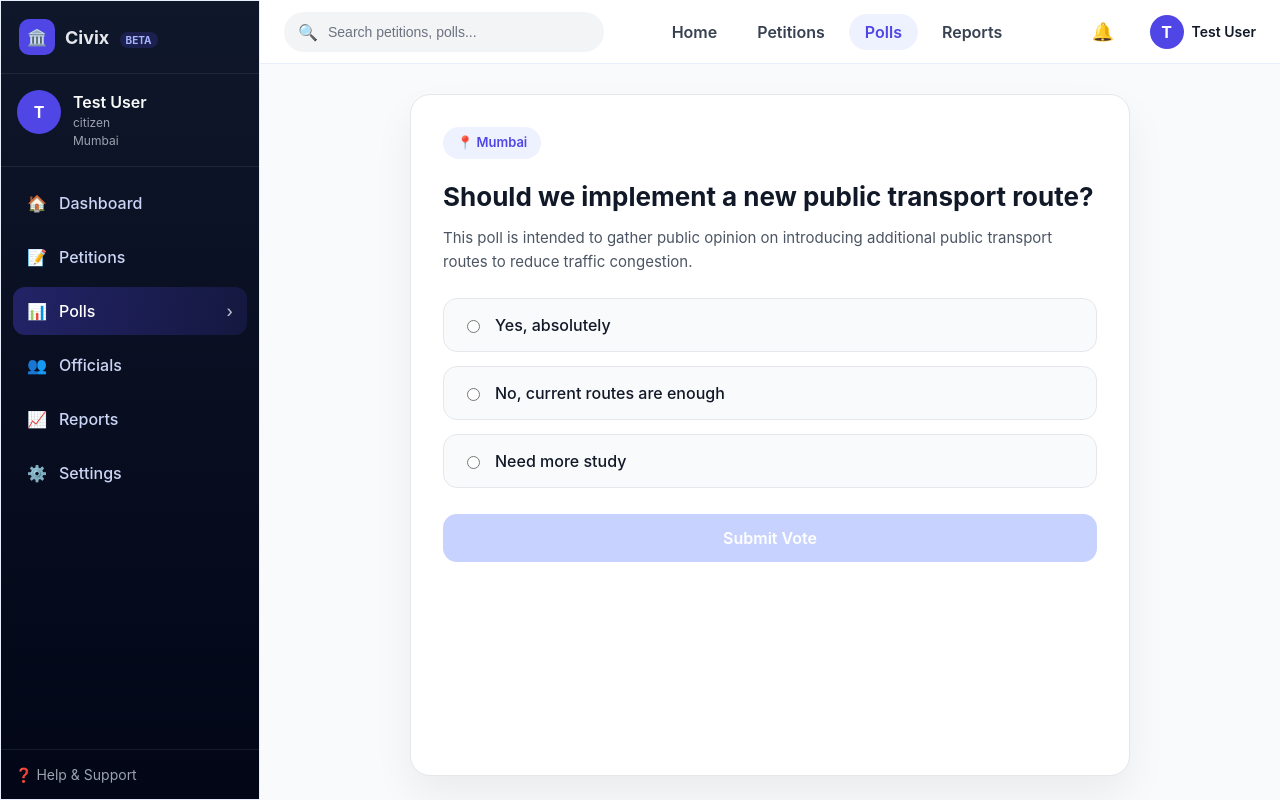
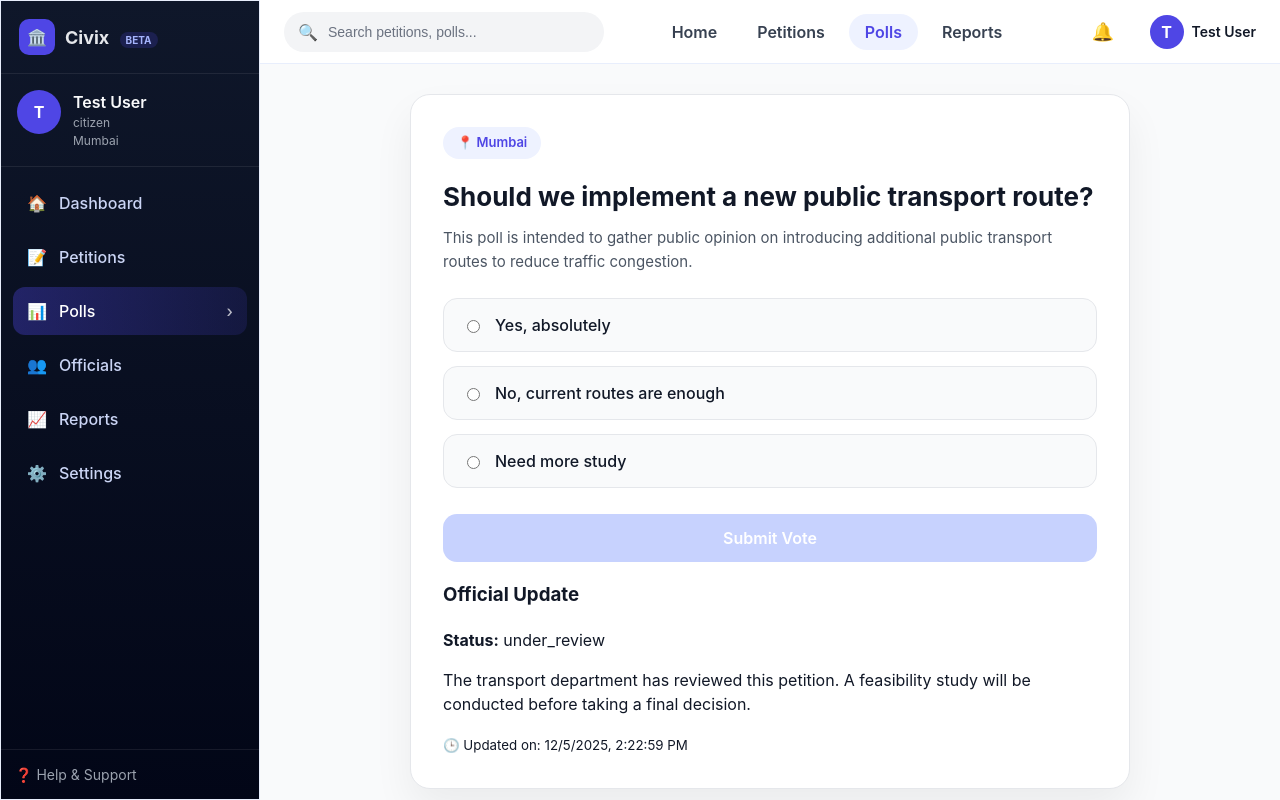
Before and after one commit to springboardmentor9515a-collab/Digital-civic-nov-team02, a React (Vite) app in the folder frontend/: page /polls/1 in a window 1280 px wide. Built offline with nearby package versions, Linux system fonts and the light colour scheme; no server answers.

Commit message:
Milestone 4 frontend: governance dashboard and official response

```diff
--- a/frontend/src/pages/Dashboard.jsx
+++ b/frontend/src/pages/Dashboard.jsx
@@ -12,6 +12,9 @@ export default function Dashboard() {
   const { user } = useAuth();
   const [showCreate, setShowCreate] = useState(false);
 
+  // ✅ STEP 1: role check
+  const isOfficial = user?.role === "official";
+
   const getGreeting = () => {
     const hour = new Date().getHours();
     if (hour >= 5 && hour < 12) return "GOOD MORNING";
@@ -20,7 +23,8 @@ export default function Dashboard() {
     return "GOOD NIGHT";
   };
 
-  const stats = [
+  // ✅ STEP 3: role-based stats
+  const citizenStats = [
     { title: "My Petitions", value: 0, subtitle: "petitions", type: "blue" },
     {
       title: "Successful Petitions",
@@ -29,6 +33,19 @@ export default function Dashboard() {
       type: "green",
     },
     { title: "Polls Created", value: 0, subtitle: "polls", type: "purple" },
+  ];
+
+  const officialStats = [
+    { title: "Total Petitions", value: 0, subtitle: "received", type: "blue" },
+    { title: "Active Petitions", value: 0, subtitle: "open", type: "green" },
+    { title: "Closed Petitions", value: 0, subtitle: "resolved", type: "purple" },
+  ];
+
+  // ✅ STEP 4: temporary petitions list for officials
+  const officialPetitions = [
+    { id: 1, title: "Road repair in Andheri", status: "active" },
+    { id: 2, title: "Street lights issue", status: "under_review" },
+    { id: 3, title: "Water supply problem", status: "closed" },
   ];
 
   return (
@@ -49,17 +66,21 @@ export default function Dashboard() {
                 </p>
               </div>
 
+              {/* ✅ STEP 2: hide button for officials */}
+              {!isOfficial && (
                 <button
                   className="db-primary-btn"
                   onClick={() => setShowCreate(true)}
                 >
                   Create Petition
                 </button>
+              )}
             </div>
           </div>
 
+          {/* ✅ STEP 3: render stats based on role */}
           <div className="db-stats-row">
-            {stats.map((s, idx) => (
+            {(isOfficial ? officialStats : citizenStats).map((s, idx) => (
               <StatCard key={idx} {...s} />
             ))}
           </div>
@@ -74,7 +95,22 @@ export default function Dashboard() {
             </div>
 
             <FilterChips />
+
+            {/* ✅ STEP 4: petitions list only for officials */}
+            {isOfficial ? (
+              <div className="pt-grid">
+                {officialPetitions.map((p) => (
+                  <div key={p.id} className="pt-card">
+                    <h4>{p.title}</h4>
+                    <span className={`pt-status ${p.status}`}>
+                      {p.status}
+                    </span>
+                  </div>
+                ))}
+              </div>
+            ) : (
               <PetitionsEmpty />
+            )}
           </section>
         </main>
       </div>
--- a/frontend/src/pages/PollDetail.jsx
+++ b/frontend/src/pages/PollDetail.jsx
@@ -11,6 +11,18 @@ export default function PollDetail() {
 
   const [selected, setSelected] = useState(null);
   const [hasVoted, setHasVoted] = useState(false);
+
+  // ✅ STEP 5: official response states
+  const [responseText, setResponseText] = useState("");
+  const [petitionStatus, setPetitionStatus] = useState("under_review");
+  const [submitted, setSubmitted] = useState(false);
+
+  // ✅ STEP 6: temporary official response (public view)
+  const officialResponse = {
+    text: "The transport department has reviewed this petition. A feasibility study will be conducted before taking a final decision.",
+    status: "under_review",
+    timestamp: new Date().toLocaleString(),
+  };
 
   const options = [
     "Yes, absolutely",
@@ -43,6 +55,7 @@ export default function PollDetail() {
               additional public transport routes to reduce traffic congestion.
             </p>
 
+            {/* POLL OPTIONS */}
             <div className="pd-options">
               {options.map((opt, i) => (
                 <label
@@ -79,11 +92,54 @@ export default function PollDetail() {
               </p>
             )}
 
-            {/* OFFICIAL INFO */}
-            {user?.role !== "citizen" && (
-              <p className="pd-info">
-                ℹ️ Only citizens are allowed to vote in polls.
-              </p>
+            {/* ✅ STEP 5: OFFICIAL RESPONSE SECTION */}
+            {user?.role === "official" && (
+              <div className="pd-response">
+                <h3>Official Response</h3>
+
+                <textarea
+                  placeholder="Write your official response here..."
+                  value={responseText}
+                  onChange={(e) => setResponseText(e.target.value)}
+                />
+
+                <select
+                  value={petitionStatus}
+                  onChange={(e) => setPetitionStatus(e.target.value)}
+                >
+                  <option value="under_review">Under Review</option>
+                  <option value="closed">Closed</option>
+                </select>
+
+                <button
+                  className="pd-vote-btn"
+                  onClick={() => setSubmitted(true)}
+                  disabled={!responseText}
+                >
+                  Submit Response
+                </button>
+
+                {submitted && (
+                  <p className="pd-success">
+                    ✅ Response submitted successfully
+                  </p>
+                )}
+              </div>
+            )}
+
+            {/* ✅ STEP 6: PUBLIC TRANSPARENCY VIEW (READ-ONLY) */}
+            {user?.role === "citizen" && officialResponse && (
+              <div className="pd-response public">
+                <h3>Official Update</h3>
+
+                <p>
+                  <b>Status:</b> {officialResponse.status}
+                </p>
+
+                <p>{officialResponse.text}</p>
+
+                <small>🕒 Updated on: {officialResponse.timestamp}</small>
+              </div>
             )}
           </div>
         </main>
```
Lines whose indentation alone changed are shown as unchanged.
